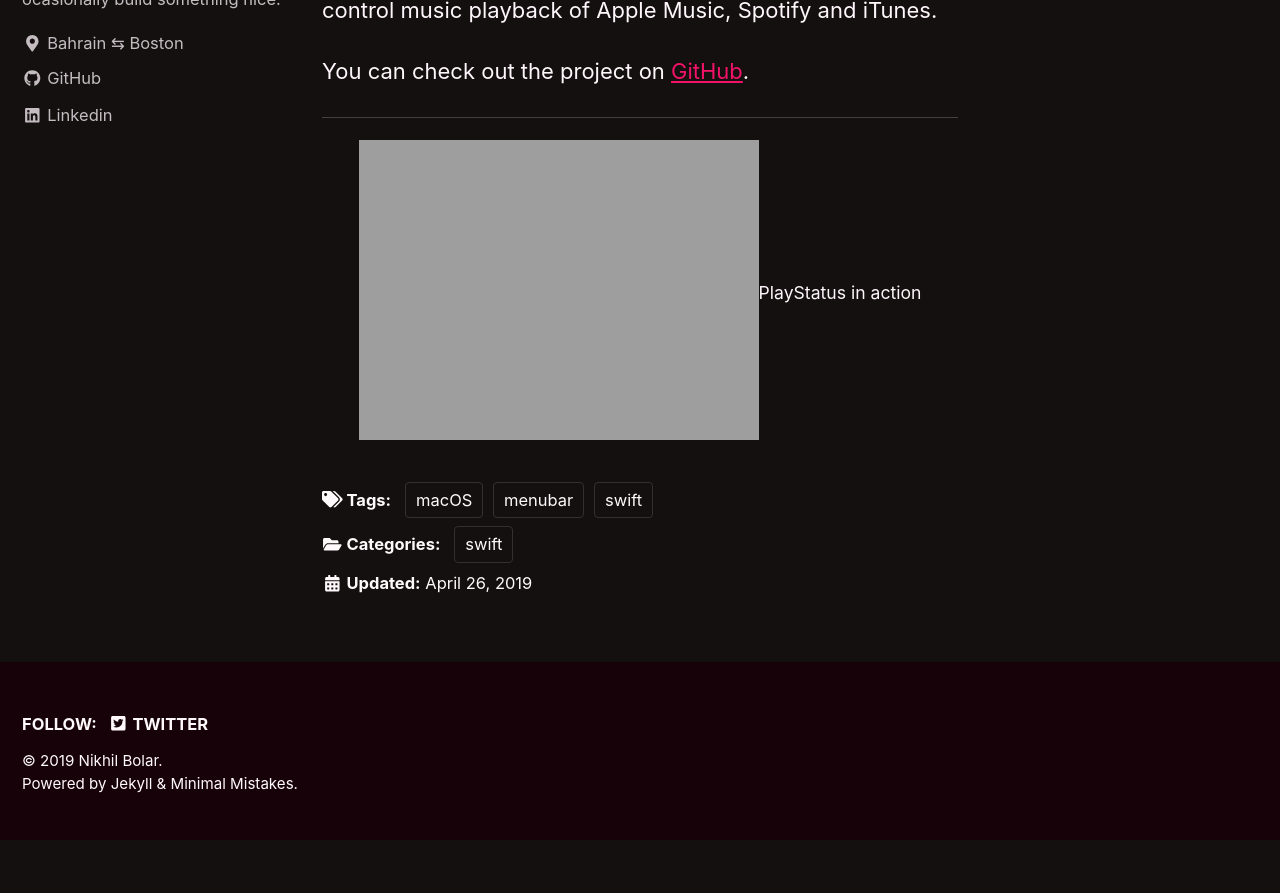
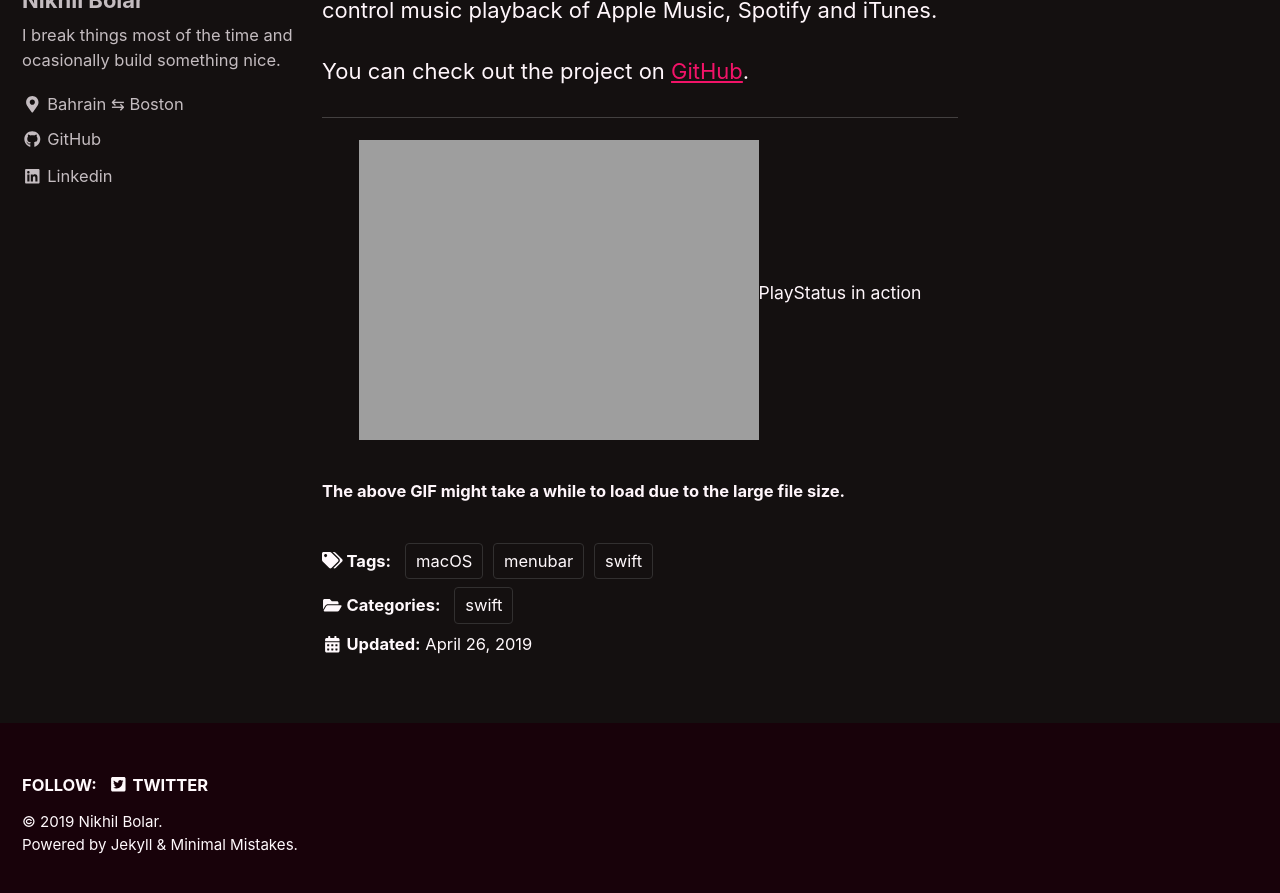
Before and after one commit to nbolar/nbolar.github.io, a Jekyll site: the page built from _posts/2019-04-26-playstatus.md, in a window 1280 px wide and 900 px high, scrolled down 588 px. Shown: the top 893 px of the window. Built offline with Jekyll 4.4.1, drawn with Linux system fonts in a browser that asks for light colours; cached includes are drawn as plain includes; before the commit the page ends 1427 px from its top, so only the background shows below that.

Commit message:
Update 2019-04-26-playstatus.md

```diff
--- a/_posts/2019-04-26-playstatus.md
+++ b/_posts/2019-04-26-playstatus.md
@@ -14,3 +14,5 @@
 
 ---
 <div style="width:image width px; font-size:80%; text-align:center;"><img src="{{ site.url }}{{ site.baseurl }}/images/PlayStatus_preview.gif" alt="PlayStatus" width="width" height="height" style="padding-bottom:0.5em;" />PlayStatus in action</div>
+
+###### The above GIF might take a while to load due to the large file size.
```
